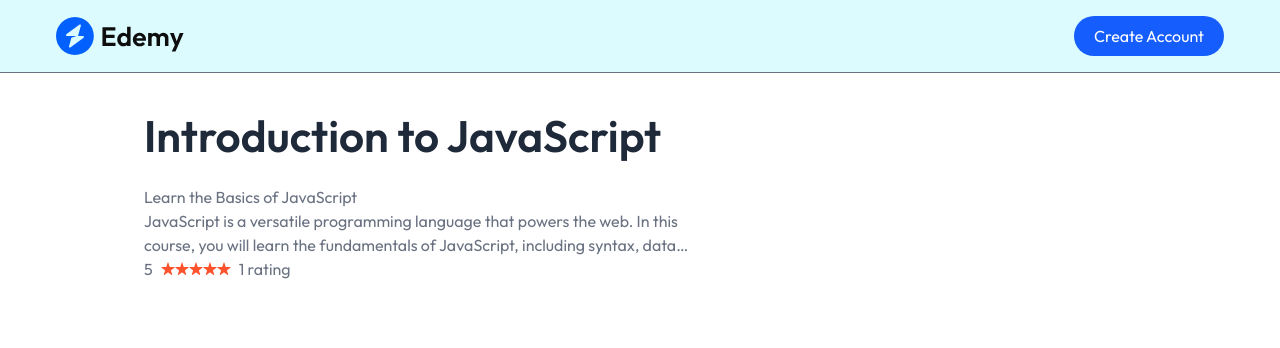
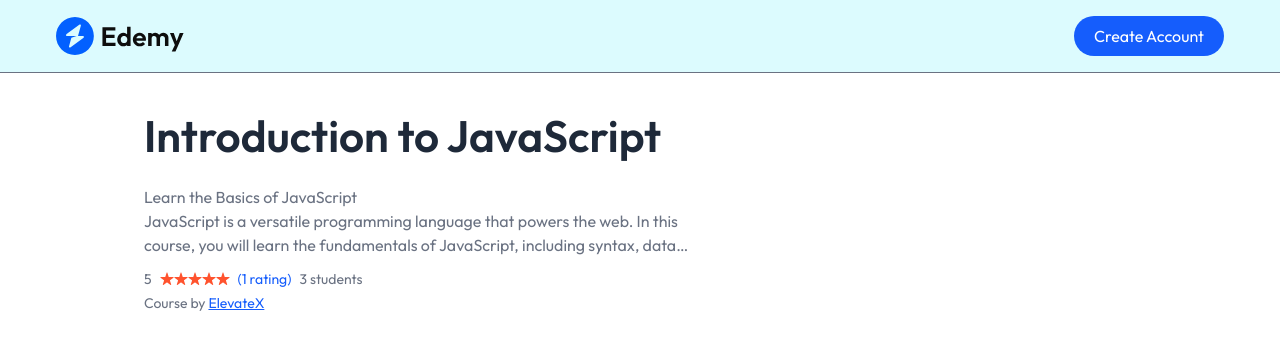
Before and after one commit to mohamad-abdelkhalek/ElevateX, a React (Vite) app in the folder client/: page /course/605c72efb3f1c2b1f8e4e1a1 in a window 1280 px wide. Shown: the top 348 px of the page. Built offline with nearby package versions, Linux system fonts and the light colour scheme; no server answers.

Commit message:
Client: Added display of enrollment count and course provider

```diff
--- a/client/src/pages/student/CourseDetails.jsx
+++ b/client/src/pages/student/CourseDetails.jsx
@@ -45,7 +45,7 @@ const CourseDetails = () => {
           ></p>
 
           {/* review and ratings */}
-          <div className="flex items-center space-x-2">
+          <div className="flex items-center space-x-2 pt-3 pb-1 text-sm">
             <p>{calculateRating(courseData)}</p>
             <div className="flex">
               {[...Array(5)].map((_, i) => (
@@ -61,11 +61,18 @@ const CourseDetails = () => {
                 />
               ))}
             </div>
-            <p className="text-gray-500">
-              {courseData.courseRatings.length}{" "}
-              {courseData.courseRatings.length > 1 ? "ratings" : "rating"}
+            <p className="text-blue-600">
+              ({courseData.courseRatings.length}{" "}
+              {courseData.courseRatings.length > 1 ? "ratings" : "rating"})
+            </p>
+
+            <p>
+              {courseData.enrolledStudents.length}{" "}
+              {courseData.enrolledStudents.length > 1 ? "students" : "student"}{" "}
             </p>
           </div>
+
+          <p className="text-sm">Course by <span className="text-blue-600 underline">ElevateX</span></p>
         </div>
 
         {/* Right Column */}
```
